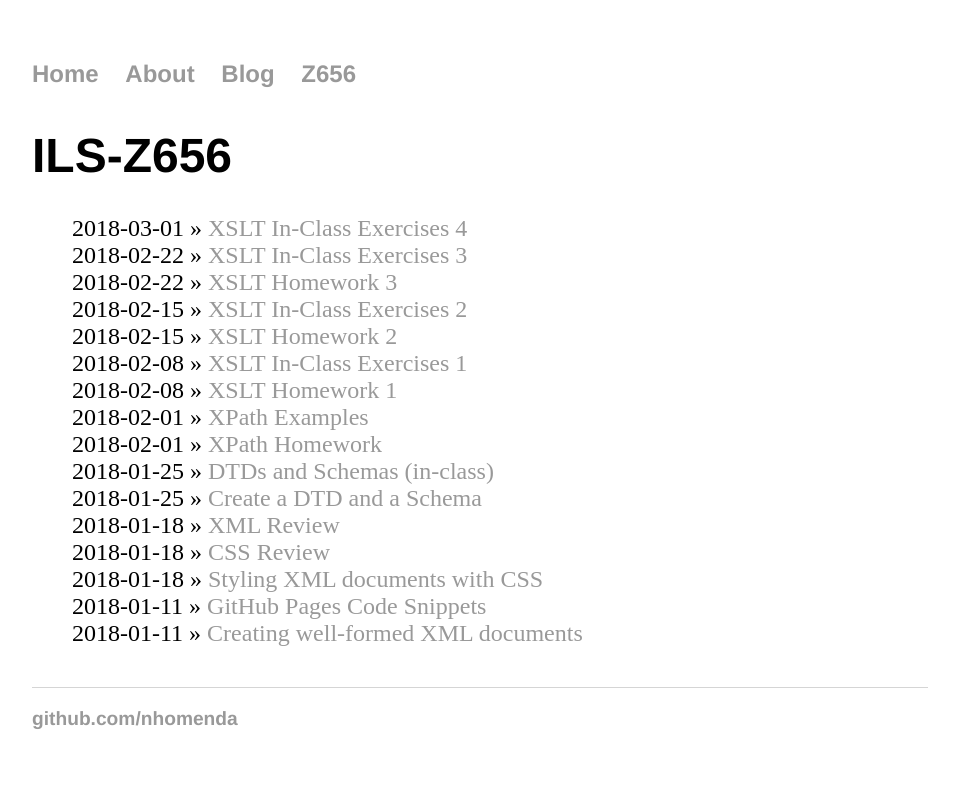
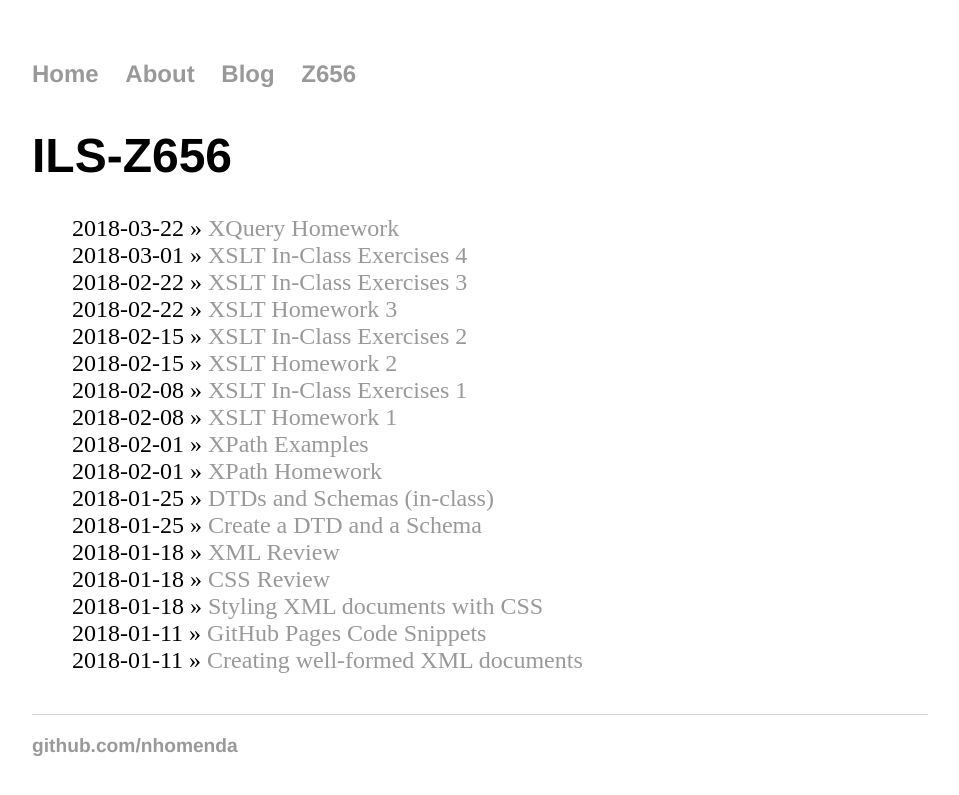
Before and after one commit to nhomenda/nhomenda.github.io, a Jekyll site: the page built from Z656/index.html, in a window 1280 px wide. Shown: the top 795 px of the page, without its empty margins (160-1119 px from the left). Built offline with Jekyll 4.4.1, drawn with Linux system fonts in a browser that asks for light colours.

Commit message:
Update index.html

```diff
--- a/Z656/index.html
+++ b/Z656/index.html
@@ -4,6 +4,7 @@ title: ILS-Z656
 ---
 	<h1>{{ page.title }}</h1>
 	<ul class="assignments">
+	    <li>2018-03-22 » <a href="/Z656/xquery-hw.html" title="XQuery Homework">XQuery Homework</a></li>
 	    <li>2018-03-01 » <a href="/Z656/XSLT4.html" title="XSLT Class 4">XSLT In-Class Exercises 4</a></li>
 	    <li>2018-02-22 » <a href="/Z656/XSLT3.html" title="XSLT Class 3">XSLT In-Class Exercises 3</a></li>
 	    <li>2018-02-22 » <a href="/Z656/xslt-hw3.html" title="XSLT Homework 3">XSLT Homework 3</a></li>
```
